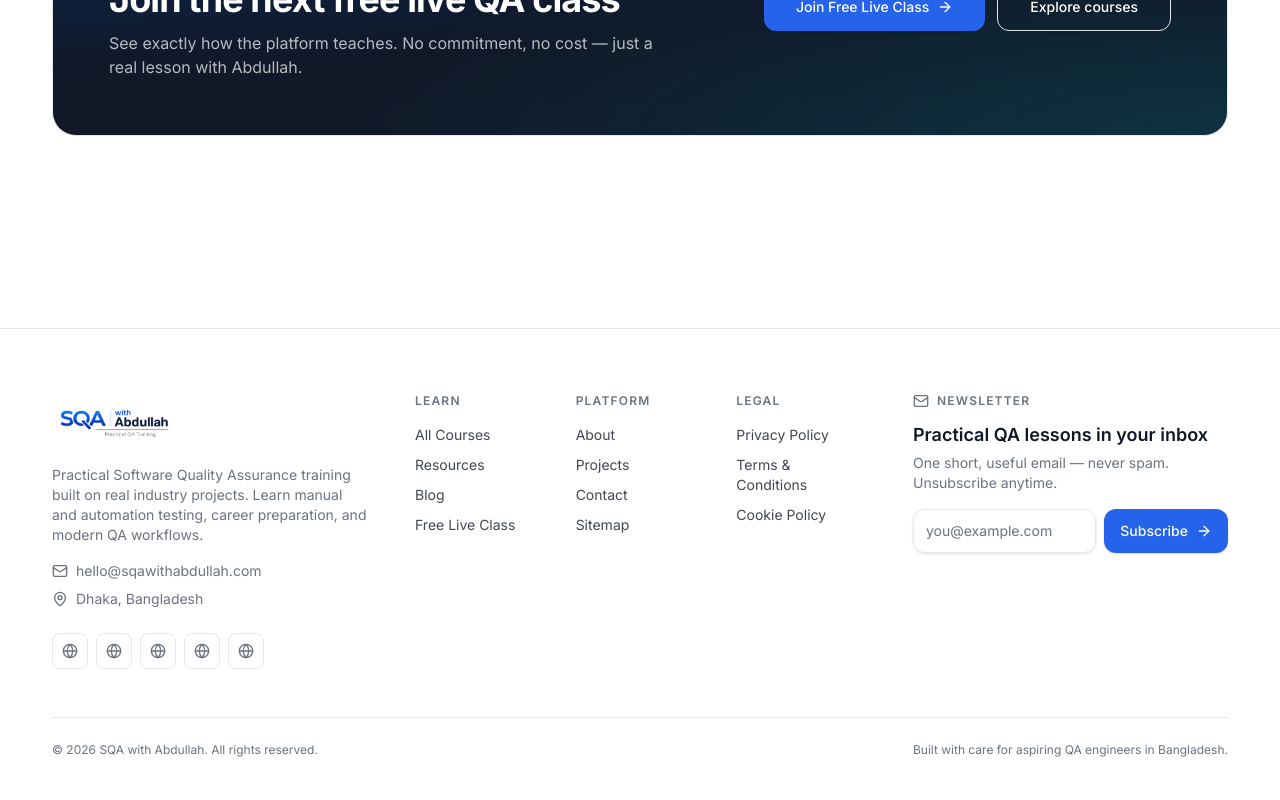
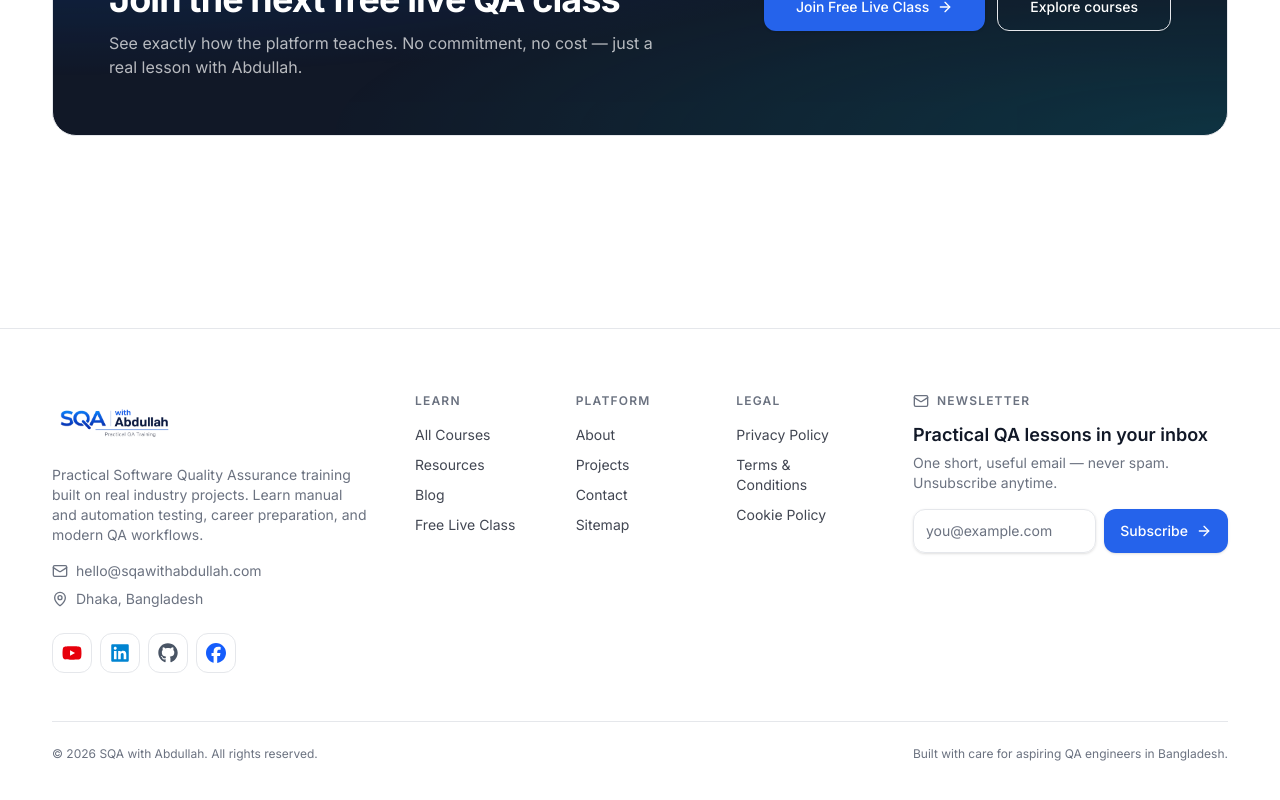
Before and after one commit to Abdullah1055/sqa-with-abdullah, a Next.js app: page / in a window 1280 px wide. Shown: the part 8789-9589 px from the top of the page. Built offline with nearby package versions, Linux system fonts and the light colour scheme.

Commit message:
Footer links added

```diff
--- a/package.json
+++ b/package.json
@@ -20,6 +20,7 @@
     "next-themes": "^0.4.6",
     "react": "19.2.4",
     "react-dom": "19.2.4",
+    "react-icons": "^5.7.0",
     "sonner": "^2.0.7",
     "tailwind-merge": "^3.6.0"
   },
--- a/src/components/layout/footer.tsx
+++ b/src/components/layout/footer.tsx
@@ -1,9 +1,15 @@
 import Link from "next/link";
-import { Globe, Mail, MapPin } from "lucide-react";
-
 import { Logo } from "@/components/common/logo";
 import { Newsletter } from "@/components/sections/newsletter";
 import { site } from "@/lib/site-data";
+import { Mail, MapPin } from "lucide-react";
+
+import {
+  FaYoutube,
+  FaLinkedin,
+  FaGithub,
+  FaFacebook,
+} from "react-icons/fa6";
 
 const columns = [
   {
@@ -37,28 +43,27 @@ const columns = [
 const socialLinks = [
   {
     href: site.social.youtube,
-    icon: Globe,
+    icon: FaYoutube,
     label: "YouTube",
+    color: "text-red-600 hover:text-red-700",
   },
   {
     href: site.social.linkedin,
-    icon: Globe,
+    icon: FaLinkedin,
     label: "LinkedIn",
+    color: "text-sky-600 hover:text-sky-700",
   },
   {
     href: site.social.github,
-    icon: Globe,
+    icon: FaGithub,
     label: "GitHub",
+    color: "text-gray-600 hover:text-gray-700",
   },
   {
     href: site.social.facebook,
-    icon: Globe,
+    icon: FaFacebook,
     label: "Facebook",
-  },
-  {
-    href: site.social.x,
-    icon: Globe,
-    label: "X",
+    color: "text-blue-600 hover:text-blue-700",
   },
 ] as const;
 
@@ -87,16 +92,16 @@ export function Footer() {
             </div>
 
             <div className="flex items-center gap-2 pt-2">
-              {socialLinks.map(({ href, icon: Icon, label }) => (
+              {socialLinks.map(({ href, icon: Icon, label, color }) => (
                 <a
                   key={label}
                   href={href}
                   target="_blank"
                   rel="noopener noreferrer"
                   aria-label={label}
-                  className="grid h-9 w-9 place-items-center rounded-lg border border-border text-muted-foreground transition-colors hover:border-primary hover:text-primary"
+                  className="grid h-10 w-10 place-items-center rounded-xl border border-border bg-background text-muted-foreground transition-all duration-300 hover:-translate-y-1 hover:border-primary hover:bg-primary hover:text-primary-foreground hover:shadow-md"
                 >
-                  <Icon className="h-4 w-4" aria-hidden="true" />
+                  <Icon className={`h-5 w-5 ${color}`} />
                 </a>
               ))}
             </div>
--- a/src/lib/site-data.ts
+++ b/src/lib/site-data.ts
@@ -12,10 +12,10 @@ export const site = {
   email: "hello@sqawithabdullah.com",
   location: "Dhaka, Bangladesh",
   social: {
-    youtube: "https://youtube.com/@sqawithabdullah",
+    youtube: "https://www.youtube.com/channel/UC0S6x0fguhHh9Zb7V6Lx4IA",
     linkedin: "https://linkedin.com/in/sqawithabdullah",
     github: "https://github.com/sqawithabdullah",
-    facebook: "https://facebook.com/sqawithabdullah",
+    facebook: "https://www.facebook.com/people/Sqa_with_abdullah/100088666096163/",
     x: "https://x.com/sqawithabdullah",
   },
 } as const;
```
Also changed, not shown: 1 other file (tests, documents, lock files or other folders).
